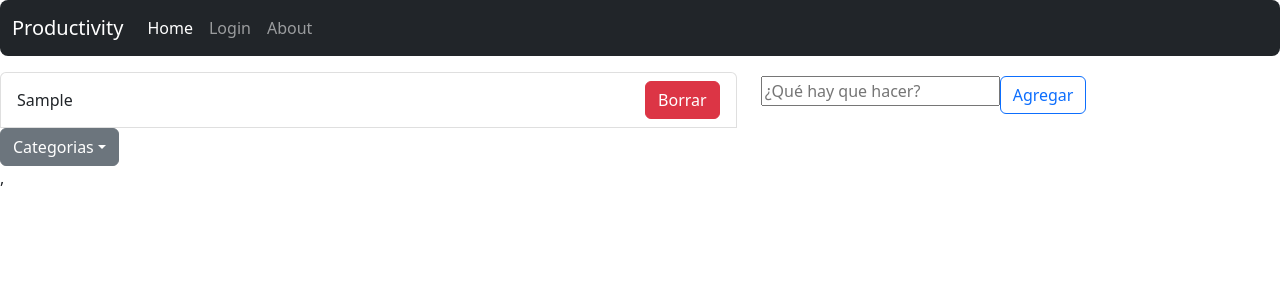
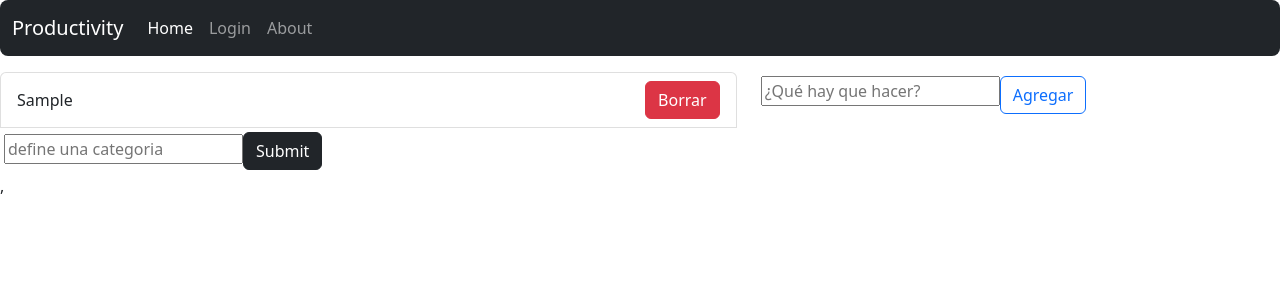
Before and after one commit to davetorta94/productivity-app, a React (Vite) app: page / in a window 1280 px wide. Both pictures are taken after typing "Sample" into the empty fields and a click on the button "Agregar". Shown: the top 300 px of the page. Built offline with nearby package versions, Linux system fonts and the light colour scheme.

Commit message:
categorias añadidas

```diff
--- a/package.json
+++ b/package.json
@@ -9,6 +9,7 @@
     "preview": "vite preview"
   },
   "dependencies": {
+    "@reduxjs/toolkit": "^1.9.1",
     "react": "^18.2.0",
     "react-dom": "^18.2.0",
     "react-router-dom": "^6.6.2"
--- a/src/TodoCategories.jsx
+++ b/src/TodoCategories.jsx
@@ -1,25 +1,54 @@
-import { Link } from "react-router-dom"
+import { useState } from "react"
 
-export const TodoCategories = () => {
+export const TodoCategories = ({ onNewCategory }) => {
 
-  const marcarCategoria = () => {
-    console.log('categoria marcada')
+
+  const [inputValue, setInputValue] = useState('')
+
+  const marcarCategoria = (e) => {
+
+    setInputValue(e.target.value)
+
+
   }
+
+  const onSubmit = (e) => {
+    e.preventDefault();
+    if( inputValue.trim().length <= 1) return;
+
+    onNewCategory( inputValue.trim());
+    setInputValue('');
+    console.log(inputValue)
+  }
+
   return (
     <>
+      <form onSubmit={onSubmit} className="m-1">
 
-    <div className="dropdown">
-  <button className="btn btn-secondary dropdown-toggle" type="button" data-bs-toggle="dropdown" aria-expanded="false">
-    Categorias
-  </button>
-  <ul className="dropdown-menu dropdown-menu-dark">
-    <li><Link className="dropdown-item" onClick={marcarCategoria}>Trabajo</Link></li>
-    <li><Link className="dropdown-item" onClick={marcarCategoria}>Hogar</Link></li>
-    <li><Link className="dropdown-item" onClick={marcarCategoria}>Ocio</Link></li>
-  </ul>
-</div>
+        <input type="text" placeholder="define una categoria" value={inputValue} onChange={marcarCategoria} />
+
+        <input type="submit" className="btn btn-dark" />
+
+      </form>
+
+
     </>
 
 
   )
 }
+
+
+
+
+
+//    <div className="dropdown">
+//  <button className="btn btn-secondary dropdown-toggle" type="button" data-bs-toggle="dropdown" aria-expanded="false">
+//    Categorias
+//  </button>
+//  <ul className="dropdown-menu dropdown-menu-dark" onClick={marcarCategoria}>
+//    <li className="dropdown-item" value='trabajo'>Trabajo</li>
+//    <li><Link className="dropdown-item" value='hogar' >Hogar</Link></li>
+//    <li><Link className="dropdown-item" value='ocio' >Ocio</Link></li>
+//  </ul>
+//</div>
--- a/src/TodoItem.jsx
+++ b/src/TodoItem.jsx
@@ -1,9 +1,22 @@
+import { useState } from "react"
 import { TodoCategories } from "./TodoCategories"
 
 
 
 
 export const TodoItem = ({ todo, onDeleteTodo, onToggleTodo }) => {
+
+  const [categories, setCategories] = useState('')
+
+  const onAddCategory = (newCategory) => {
+    if(categories.includes(newCategory)) return;
+
+    setCategories({ newCategory});
+
+  }
+
+
+
   return (
 
     <>
@@ -21,7 +34,7 @@ export const TodoItem = ({ todo, onDeleteTodo, onToggleTodo }) => {
         >Borrar</button>
     </li>
 
-    <TodoCategories/>
+    <TodoCategories onNewCategory = { (onAddCategory )}/>
     </>
   )
 }
```
Also changed, not shown: 1 other file (tests, documents, lock files or other folders).
